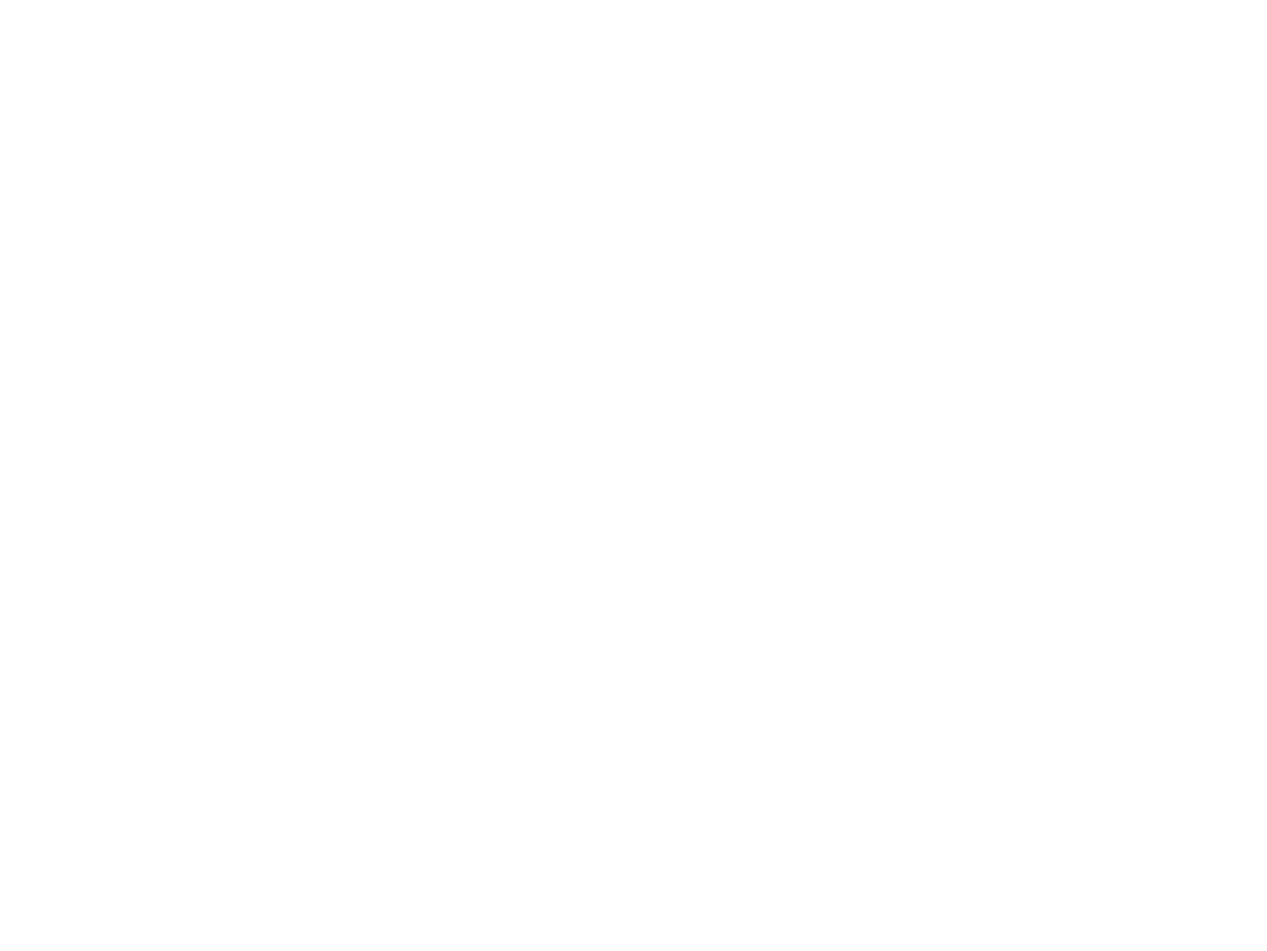
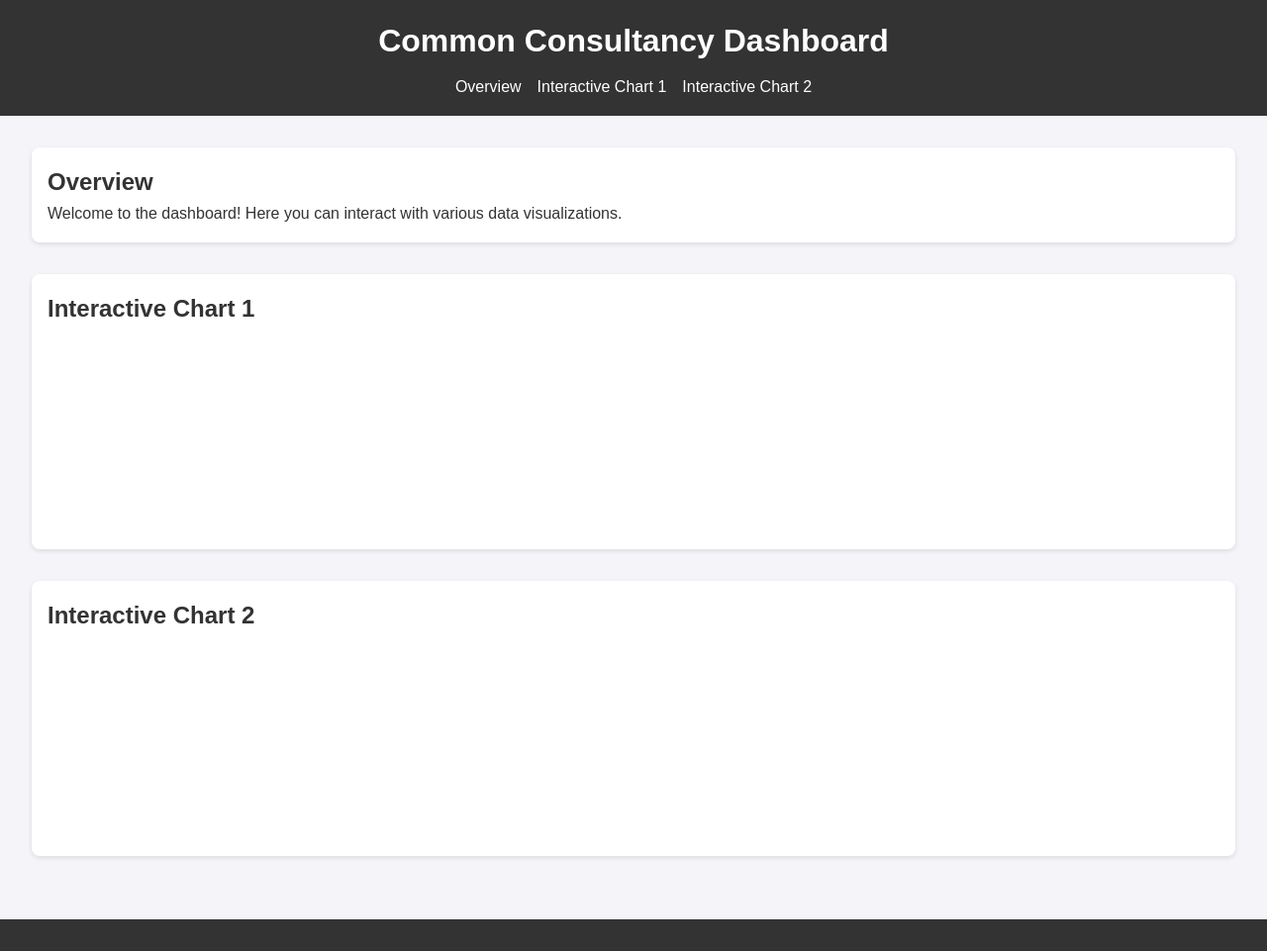
Before and after one commit to KINGINTHECASTLE123/KINGINTHECASTLE123-Common-Consultancy-----Portfolio-6, a website: page index.html in a window 1280 px wide. Shown: the whole page at 99% size. Before the commit the page ends 800 px from the top, so only its background shows below. Drawn offline with Linux system fonts and the light colour scheme.

Commit message:
First push

```diff
--- a/index.html
+++ b/index.html
@@ -2,10 +2,42 @@
 <html lang="en">
 <head>
     <meta charset="UTF-8">
-    <title>Common Consultancy</title>
+    <meta name="viewport" content="width=device-width, initial-scale=1.0">
+    <title>Common Consultancy Dashboard</title>
+    <link rel="stylesheet" href="style.css">
 </head>
 <body>
+<header>
+    <h1>Common Consultancy Dashboard</h1>
+    <nav>
+        <ul>
+            <li><a href="#section1">Overview</a></li>
+            <li><a href="#section2">Interactive Chart 1</a></li>
+            <li><a href="#section3">Interactive Chart 2</a></li>
+        </ul>
+    </nav>
+</header>
 
+<main>
+    <section id="section1">
+        <h2>Overview</h2>
+        <p>Welcome to the dashboard! Here you can interact with various data visualizations.</p>
+    </section>
+
+    <section id="section2">
+        <h2>Interactive Chart 1</h2>
+        <canvas id="chart1" width="400" height="200"></canvas>
+    </section>
+
+    <section id="section3">
+        <h2>Interactive Chart 2</h2>
+        <canvas id="chart2" width="400" height="200"></canvas>
+    </section>
+</main>
+
+<footer>
+</footer>
+
+<script src="main.js"></script>
 </body>
-<script src="main.js"></script>
 </html>
--- a/main.js
+++ b/main.js
@@ -1 +1,36 @@
-console.log('Thank you for using WebStorm 💙')
+document.addEventListener("DOMContentLoaded", () => {
+    console.log("Dashboard loaded!");
+
+    // Placeholder for Chart.js integration
+    const ctx1 = document.getElementById('chart1').getContext('2d');
+    const ctx2 = document.getElementById('chart2').getContext('2d');
+
+    // Placeholder data
+    const placeholderData = {
+        labels: ['January', 'February', 'March', 'April', 'May'],
+        datasets: [{
+            label: 'Sample Data',
+            data: [10, 20, 30, 40, 50],
+            backgroundColor: ['rgba(255, 99, 132, 0.2)'],
+            borderColor: ['rgba(255, 99, 132, 1)'],
+            borderWidth: 1
+        }]
+    };
+
+    // Placeholder charts (to replace later)
+    const chart1 = new Chart(ctx1, {
+        type: 'bar',
+        data: placeholderData,
+        options: {
+            responsive: true,
+        }
+    });
+
+    const chart2 = new Chart(ctx2, {
+        type: 'line',
+        data: placeholderData,
+        options: {
+            responsive: true,
+        }
+    });
+});
--- a/package.json
+++ b/package.json
@@ -11,6 +11,7 @@
   "license": "ISC",
   "description": "",
   "dependencies": {
+    "chart.js": "^4.4.7",
     "cors": "^2.8.5",
     "dotenv": "^16.4.7",
     "express": "^4.21.1",
--- /dev/null
+++ b/style.css
@@ -0,0 +1,59 @@
+/* Basic Reset */
+* {
+    margin: 0;
+    padding: 0;
+    box-sizing: border-box;
+}
+
+body {
+    font-family: Arial, sans-serif;
+    line-height: 1.6;
+    color: #333;
+    background-color: #f4f4f9;
+}
+
+header {
+    background: #333;
+    color: #fff;
+    padding: 1rem 0;
+    text-align: center;
+}
+
+header h1 {
+    margin-bottom: 0.5rem;
+}
+
+header nav ul {
+    list-style: none;
+    display: flex;
+    justify-content: center;
+    gap: 1rem;
+}
+
+header nav a {
+    color: #fff;
+    text-decoration: none;
+}
+
+header nav a:hover {
+    text-decoration: underline;
+}
+
+main {
+    padding: 2rem;
+}
+
+main section {
+    margin-bottom: 2rem;
+    background: #fff;
+    padding: 1rem;
+    border-radius: 8px;
+    box-shadow: 0 2px 5px rgba(0, 0, 0, 0.1);
+}
+
+footer {
+    text-align: center;
+    padding: 1rem;
+    background: #333;
+    color: #fff;
+}
```
Also changed, not shown: 1 other file.
